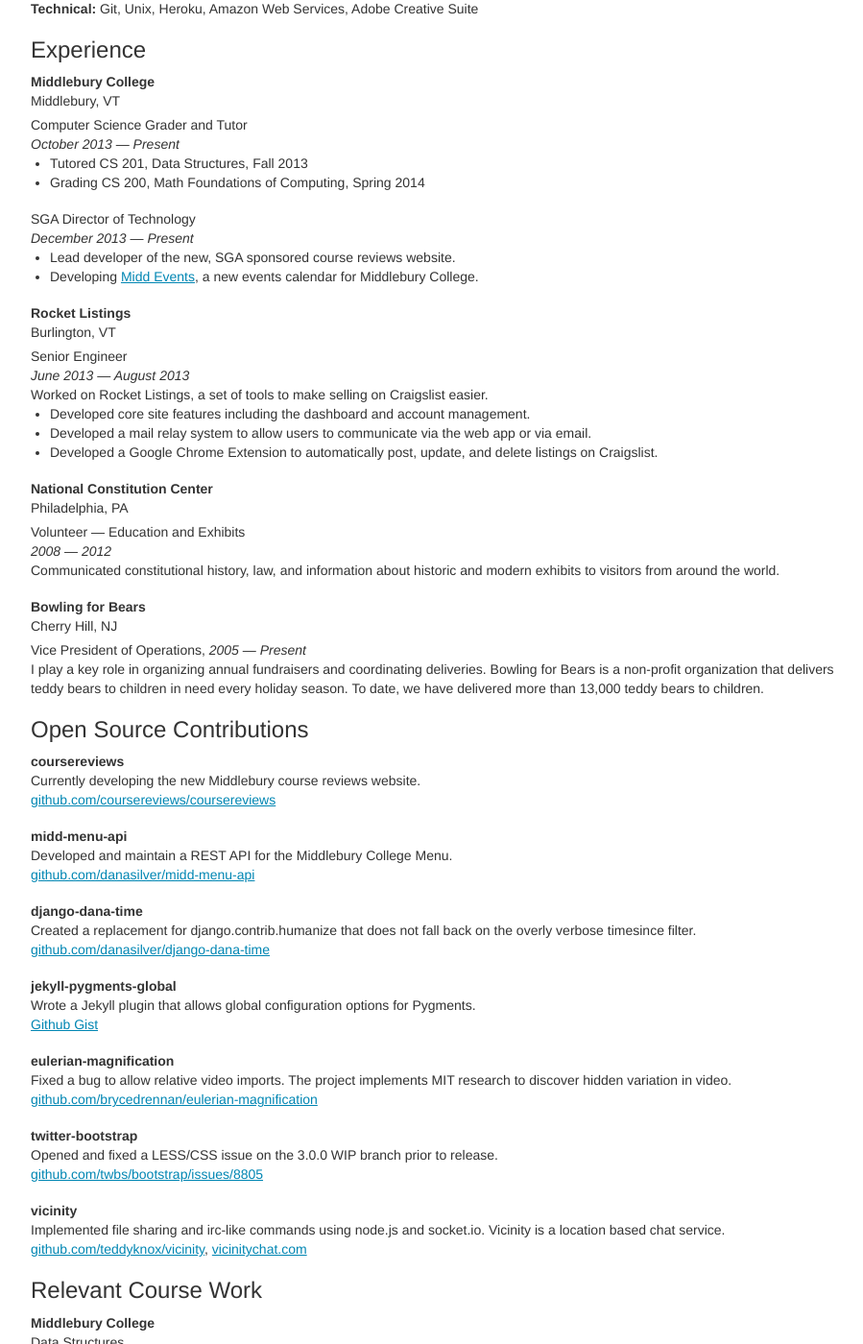
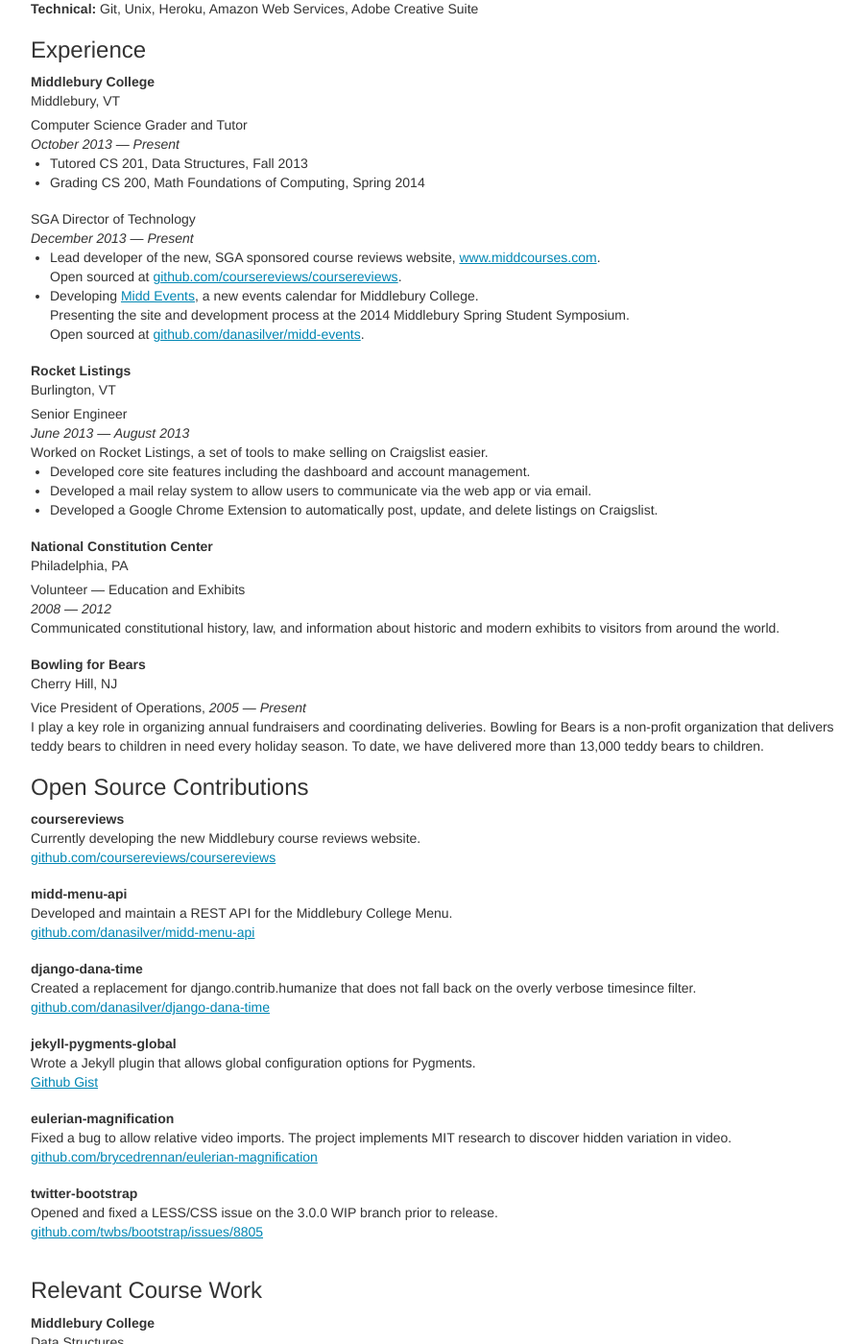
Before and after one commit to danasilver/danasilver.github.io, a Jekyll site: the page built from resume/index.html, in a window 1280 px wide and 1400 px high, scrolled down 503 px. Shown: the whole window at 96% size, without its empty margins (188-1087 px from the left). Built offline with Jekyll 4.4.1, drawn with Linux system fonts in a browser that asks for light colours; Markdown is read by kramdown in place of the engine named in the settings.

Commit message:
Update resume to include link to middcourses.

```diff
--- a/resume/index.html
+++ b/resume/index.html
@@ -40,8 +40,8 @@
     <p>SGA Director of Technology</p>
     <p><i>December 2013 &mdash; Present</i></p>
     <ul>
-        <li>Lead developer of the new, SGA sponsored course reviews website.</li>
-        <li>Developing <a href="http://bit.ly/middevents">Midd Events</a>, a new events calendar for Middlebury College.</li>
+        <li>Lead developer of the new, SGA sponsored course reviews website, <a href="http://www.middcourses.com">www.middcourses.com</a>.<br>Open sourced at <a href="https://github.com/coursereviews/coursereviews">github.com/coursereviews/coursereviews</a>.</li>
+        <li>Developing <a href="http://bit.ly/middevents">Midd Events</a>, a new events calendar for Middlebury College.<br>Presenting the site and development process at the 2014 Middlebury Spring Student Symposium.<br>Open sourced at <a href="https://github.com/danasilver/midd-events">github.com/danasilver/midd-events</a>.</li>
     </ul>
     <br>
 
@@ -100,10 +100,6 @@
     <p><a href="https://www.github.com/twbs/bootstrap/issues/8805">github.com/twbs/bootstrap/issues/8805</a></p>
     <br>
 
-    <p><b>vicinity</b></p>
-    <p>Implemented file sharing and irc-like commands using node.js and socket.io. Vicinity is a location based chat service.</p>
-    <p><a href="https://www.github.com/teddyknox/vicinity">github.com/teddyknox/vicinity</a>, <a href="http://www.vicinitychat.com">vicinitychat.com</a></p>
-
     <h3>Relevant Course Work</h3>
     <p><b>Middlebury College</b></p>
     <p>Data Structures</p>
```
Also changed, not shown: 1 other file.
